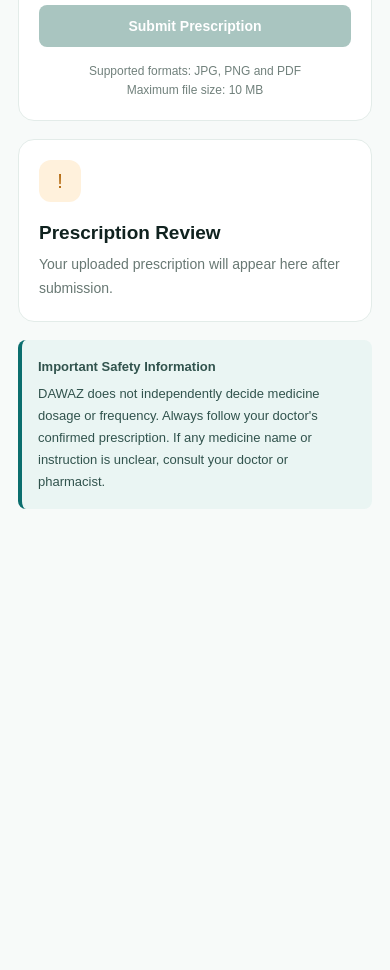
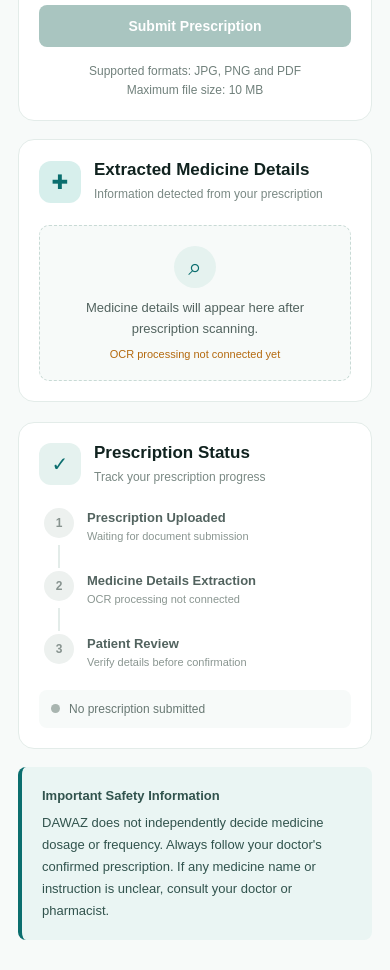
Before and after one commit to palak328/DAWAZ, a plain HTML site: page frontend/pages/prescription.html in a window 390 px wide. Shown: the part 560-1530 px from the top of the page. Before the commit the page ends 1099 px from the top, so only its background shows below. Drawn offline with Linux system fonts and the light colour scheme.

Commit message:
feat: add medicine details and prescription status panels
Replaced document preview with medicine details panel.

Added prescription progress timeline.

Added upload status updates.

Prepared the interface for future OCR integration.

Updated responsive two-column layout.

```diff
--- a/frontend/css/prescription.css
+++ b/frontend/css/prescription.css
@@ -16,7 +16,7 @@ body {
 
 
 /* =====================================
-   NAVIGATION BAR
+   NAVIGATION
 ===================================== */
 
 .navbar {
@@ -53,7 +53,6 @@ body {
     text-decoration: none;
     color: #52635F;
     font-size: 14px;
-    transition: color 0.2s;
 }
 
 .nav-links a:hover,
@@ -77,23 +76,18 @@ body {
 
 
 /* =====================================
-   MAIN PAGE LAYOUT
+   MAIN LAYOUT
 ===================================== */
 
 .prescription-container {
-    max-width: 1100px;
+    max-width: 1150px;
     margin: 45px auto;
     padding: 0 25px;
 
     display: grid;
-    grid-template-columns: 1.4fr 1fr;
+    grid-template-columns: 1.1fr 1fr;
     gap: 24px;
 }
-
-
-/* =====================================
-   PAGE HEADER
-===================================== */
 
 .prescription-header {
     grid-column: 1 / -1;
@@ -121,14 +115,13 @@ body {
 
 
 /* =====================================
-   UPLOAD CARD - LEFT SIDE
+   UPLOAD CARD - LEFT
 ===================================== */
 
 .upload-card {
     grid-column: 1;
 
-    min-height: 330px;
-    margin: 0;
+    min-height: 440px;
     padding: 35px;
 
     display: flex;
@@ -141,12 +134,6 @@ body {
     background: #FFFFFF;
     border: 1px solid #E3ECE9;
     border-radius: 16px;
-
-    transition: border-color 0.2s;
-}
-
-.upload-card:hover {
-    border-color: #A7D8D1;
 }
 
 .upload-icon {
@@ -177,9 +164,7 @@ body {
 }
 
 
-/* =====================================
-   CHOOSE FILE BUTTON
-===================================== */
+/* Choose File */
 
 .upload-button {
     display: inline-block;
@@ -194,8 +179,7 @@ body {
 
     font-size: 14px;
     font-weight: bold;
-
-    transition: background 0.2s;
+    transition: 0.2s;
 }
 
 .upload-button:hover {
@@ -203,9 +187,7 @@ body {
 }
 
 
-/* =====================================
-   FILE INFORMATION
-===================================== */
+/* File Information */
 
 .file-info {
     width: 100%;
@@ -213,7 +195,7 @@ body {
 }
 
 .file-name {
-    color: #0B6E6E;
+    color: #0B6E6E !important;
     font-size: 14px;
     overflow-wrap: anywhere;
 }
@@ -225,9 +207,7 @@ body {
 }
 
 
-/* =====================================
-   SUBMIT BUTTON
-===================================== */
+/* Submit Button */
 
 .submit-button {
     width: 100%;
@@ -246,7 +226,7 @@ body {
     font-weight: bold;
 
     cursor: pointer;
-    transition: background 0.2s;
+    transition: 0.2s;
 }
 
 .submit-button:hover:not(:disabled) {
@@ -265,29 +245,40 @@ body {
 
 
 /* =====================================
-   REVIEW CARD - RIGHT SIDE
+   RIGHT PANEL
 ===================================== */
 
-.review-card {
+.right-panel {
     grid-column: 2;
-
-    margin: 0;
-    padding: 30px;
 
     display: flex;
     flex-direction: column;
-    align-items: flex-start;
-    justify-content: center;
-    gap: 18px;
-
-    background: #FFFFFF;
-    border: 1px solid #E3ECE9;
-    border-radius: 16px;
+    gap: 20px;
 
     min-width: 0;
 }
 
-.review-icon {
+
+/* =====================================
+   SHARED SECTION HEADING
+===================================== */
+
+.details-card,
+.status-card {
+    background: #FFFFFF;
+    border: 1px solid #E3ECE9;
+    border-radius: 16px;
+    padding: 25px;
+}
+
+.section-heading {
+    display: flex;
+    align-items: center;
+    gap: 13px;
+    margin-bottom: 22px;
+}
+
+.section-icon {
     min-width: 42px;
     height: 42px;
 
@@ -295,68 +286,201 @@ body {
     align-items: center;
     justify-content: center;
 
-    background: #FFF1DC;
-    color: #B4690E;
+    background: #D7EFEC;
+    color: #0B6E6E;
 
     border-radius: 12px;
     font-size: 20px;
 }
 
-.review-content {
-    width: 100%;
-    min-width: 0;
+.section-heading h2 {
+    margin: 0 0 5px;
+    font-size: 17px;
 }
 
-.review-card h3 {
-    margin: 2px 0 9px;
-    font-size: 19px;
-    color: #10221F;
-}
-
-.review-card p {
+.section-heading p {
     margin: 0;
-    color: #687873;
-    font-size: 14px;
-    line-height: 1.7;
+    color: #7A8984;
+    font-size: 12px;
+    line-height: 1.5;
 }
 
 
 /* =====================================
-   PRESCRIPTION PREVIEW
+   EXTRACTED MEDICINE DETAILS
 ===================================== */
 
-.prescription-preview {
-    width: 100%;
-    margin-top: 18px;
-}
+.extraction-message {
+    padding: 20px 15px;
 
-.prescription-preview img {
-    display: block;
-    width: 100%;
-    max-height: 380px;
+    display: flex;
+    flex-direction: column;
+    align-items: center;
 
-    object-fit: contain;
+    text-align: center;
 
-    border: 1px solid #E3ECE9;
+    background: #F7FAF9;
+    border: 1px dashed #C8DAD5;
     border-radius: 10px;
 }
 
-.prescription-preview iframe {
-    display: block;
-    width: 100%;
-    height: 380px;
+.empty-icon {
+    width: 42px;
+    height: 42px;
+    margin-bottom: 10px;
 
-    border: 1px solid #E3ECE9;
-    border-radius: 10px;
+    display: flex;
+    align-items: center;
+    justify-content: center;
+
+    background: #E5F2EF;
+    color: #0B6E6E;
+
+    border-radius: 50%;
+    font-size: 24px;
 }
 
-.prescription-preview[hidden] {
-    display: none;
+.extraction-message p {
+    margin: 0 0 8px;
+    color: #52635F;
+    font-size: 13px;
+    line-height: 1.6;
+}
+
+.extraction-message span {
+    color: #B4690E;
+    font-size: 11px;
+}
+
+
+/* Medicine Details Fields */
+
+.detail-item {
+    padding: 12px 0;
+    border-bottom: 1px solid #E8EFEC;
+}
+
+.detail-item span {
+    display: block;
+    margin-bottom: 6px;
+    color: #7A8984;
+    font-size: 12px;
+}
+
+.detail-item strong {
+    color: #10221F;
+    font-size: 14px;
+}
+
+.verification-note {
+    margin: 15px 0 0;
+    padding: 12px;
+    background: #FFF6E9;
+    color: #8A5A19;
+    border-radius: 8px;
+    font-size: 12px;
+    line-height: 1.6;
 }
 
 
 /* =====================================
-   SAFETY INFORMATION
+   PRESCRIPTION STATUS
+===================================== */
+
+.status-icon {
+    background: #E5F2EF;
+}
+
+.status-timeline {
+    padding-left: 5px;
+}
+
+.status-step {
+    display: flex;
+    align-items: flex-start;
+    gap: 13px;
+}
+
+.status-dot {
+    min-width: 30px;
+    height: 30px;
+
+    display: flex;
+    align-items: center;
+    justify-content: center;
+
+    border-radius: 50%;
+    background: #EDF1EF;
+    color: #87938F;
+
+    font-size: 12px;
+    font-weight: bold;
+}
+
+.status-text {
+    display: flex;
+    flex-direction: column;
+    gap: 5px;
+    padding-top: 2px;
+}
+
+.status-text strong {
+    font-size: 13px;
+    color: #52635F;
+}
+
+.status-text span {
+    font-size: 11px;
+    color: #8A9691;
+}
+
+.status-line {
+    width: 2px;
+    height: 23px;
+    margin: 3px 0 3px 14px;
+    background: #E3ECE9;
+}
+
+
+/* Active Status */
+
+.status-step.active .status-dot {
+    background: #D7EFEC;
+    color: #0B6E6E;
+}
+
+.status-step.active .status-text strong {
+    color: #0B6E6E;
+}
+
+
+/* Overall Status */
+
+.overall-status {
+    display: flex;
+    align-items: center;
+    gap: 9px;
+
+    margin-top: 22px;
+    padding: 12px;
+
+    background: #F7FAF9;
+    border-radius: 8px;
+
+    color: #687873;
+    font-size: 12px;
+}
+
+.status-indicator {
+    width: 9px;
+    height: 9px;
+    border-radius: 50%;
+    background: #A9B5B0;
+}
+
+
+/* =====================================
+   SAFETY NOTE
 ===================================== */
 
 .safety-note {
@@ -388,6 +512,32 @@ body {
    RESPONSIVE DESIGN
 ===================================== */
 
+@media (max-width: 800px) {
+
+    .prescription-container {
+        grid-template-columns: 1fr;
+        margin: 30px auto;
+        padding: 0 18px;
+        gap: 18px;
+    }
+
+    .prescription-header,
+    .upload-card,
+    .right-panel,
+    .safety-note {
+        grid-column: 1;
+    }
+
+    .upload-card {
+        min-height: 300px;
+    }
+
+    .prescription-header h1 {
+        font-size: 26px;
+    }
+}
+
+
 @media (max-width: 700px) {
 
     .navbar {
@@ -408,51 +558,11 @@ body {
         font-size: 13px;
     }
 
-    .prescription-container {
-        grid-template-columns: 1fr;
-        margin: 30px auto;
-        padding: 0 18px;
-        gap: 18px;
-    }
-
-    .prescription-header,
-    .upload-card,
-    .review-card,
-    .safety-note {
-        grid-column: 1;
-    }
-
-    .prescription-header h1 {
-        font-size: 26px;
-    }
-
-    .upload-card {
-        min-height: 270px;
-        padding: 25px;
-    }
-
-    .review-card {
-        min-height: 180px;
-        padding: 25px;
-    }
-
     .submit-button {
         max-width: 100%;
     }
-
-    .prescription-preview iframe {
-        height: 300px;
-    }
-
-    .safety-note {
-        padding: 16px;
-    }
 }
 
-
-/* =====================================
-   SMALL MOBILE SCREENS
-===================================== */
 
 @media (max-width: 400px) {
 
@@ -469,7 +579,8 @@ body {
     }
 
     .upload-card,
-    .review-card {
+    .details-card,
+    .status-card {
         padding: 20px;
     }
 }
--- a/frontend/pages/prescription.html
+++ b/frontend/pages/prescription.html
@@ -1,3 +1,5 @@
+
+
 
 <!DOCTYPE html>
 <html lang="en">
@@ -37,11 +39,11 @@
     </nav>
 
 
-    <!-- Main Prescription Container -->
+    <!-- Main Container -->
 
     <main class="prescription-container">
 
-        <!-- Page Heading -->
+        <!-- Heading -->
 
         <header class="prescription-header">
 
@@ -57,7 +59,7 @@
         </header>
 
 
-        <!-- Upload Section -->
+        <!-- Left: Upload Section -->
 
         <section class="upload-card">
 
@@ -110,30 +112,129 @@
         </section>
 
 
-        <!-- Prescription Review Section -->
+        <!-- Right: Review Panel -->
 
-        <section class="review-card" id="reviewCard">
+        <div class="right-panel">
 
-            <div class="review-icon">!</div>
+            <!-- Extracted Medicine Details -->
 
-            <div class="review-content">
+            <section class="details-card">
 
-                <h3>Prescription Review</h3>
+                <div class="section-heading">
 
-                <p id="reviewInstructions">
-                    Your uploaded prescription will appear here
-                    after submission.
-                </p>
+                    <div class="section-icon">✚</div>
 
-                <div
-                    id="prescriptionPreview"
-                    class="prescription-preview"
-                    hidden
-                ></div>
+                    <div>
+                        <h2>Extracted Medicine Details</h2>
+                        <p>Information detected from your prescription</p>
+                    </div>
 
-            </div>
+                </div>
 
-        </section>
+                <div class="extraction-message" id="extractionMessage">
+
+                    <div class="empty-icon">⌕</div>
+
+                    <p>
+                        Medicine details will appear here after
+                        prescription scanning.
+                    </p>
+
+                    <span>OCR processing not connected yet</span>
+
+                </div>
+
+                <div id="medicineDetails" hidden>
+
+                    <div class="detail-item">
+                        <span>Medicine Name</span>
+                        <strong id="medicineName">Not available</strong>
+                    </div>
+
+                    <div class="detail-item">
+                        <span>Strength</span>
+                        <strong id="medicineStrength">Not available</strong>
+                    </div>
+
+                    <div class="detail-item">
+                        <span>Doctor's Instructions</span>
+                        <strong id="medicineInstructions">Not available</strong>
+                    </div>
+
+                    <p class="verification-note">
+                        Always verify extracted information against
+                        your original prescription.
+                    </p>
+
+                </div>
+
+            </section>
+
+
+            <!-- Prescription Status -->
+
+            <section class="status-card">
+
+                <div class="section-heading">
+
+                    <div class="section-icon status-icon">✓</div>
+
+                    <div>
+                        <h2>Prescription Status</h2>
+                        <p>Track your prescription progress</p>
+                    </div>
+
+                </div>
+
+                <div class="status-timeline">
+
+                    <div class="status-step" id="statusUploaded">
+
+                        <div class="status-dot">1</div>
+
+                        <div class="status-text">
+                            <strong>Prescription Uploaded</strong>
+                            <span>Waiting for document submission</span>
+                        </div>
+
+                    </div>
+
+                    <div class="status-line"></div>
+
+                    <div class="status-step" id="statusProcessing">
+
+                        <div class="status-dot">2</div>
+
+                        <div class="status-text">
+                            <strong>Medicine Details Extraction</strong>
+                            <span>OCR processing not connected</span>
+                        </div>
+
+                    </div>
+
+                    <div class="status-line"></div>
+
+                    <div class="status-step" id="statusReview">
+
+                        <div class="status-dot">3</div>
+
+                        <div class="status-text">
+                            <strong>Patient Review</strong>
+                            <span>Verify details before confirmation</span>
+                        </div>
+
+                    </div>
+
+                </div>
+
+                <div class="overall-status" id="overallStatus">
+                    <span class="status-indicator"></span>
+                    <span id="statusMessage">No prescription submitted</span>
+                </div>
+
+            </section>
+
+        </div>
 
 
         <!-- Safety Information -->
@@ -145,9 +246,8 @@
             <p>
                 DAWAZ does not independently decide medicine dosage
                 or frequency. Always follow your doctor's confirmed
-                prescription.
-                If any medicine name or instruction is unclear,
-                consult your doctor or pharmacist.
+                prescription. If any medicine name or instruction
+                is unclear, consult your doctor or pharmacist.
             </p>
 
         </section>
@@ -155,10 +255,7 @@
     </main>
 
 
-    <!-- JavaScript -->
-
     <script src="../js/prescription.js"></script>
 
 </body>
-
 </html>
```
Also changed, not shown: frontend/js/prescription.js (+50 -84 lines).
